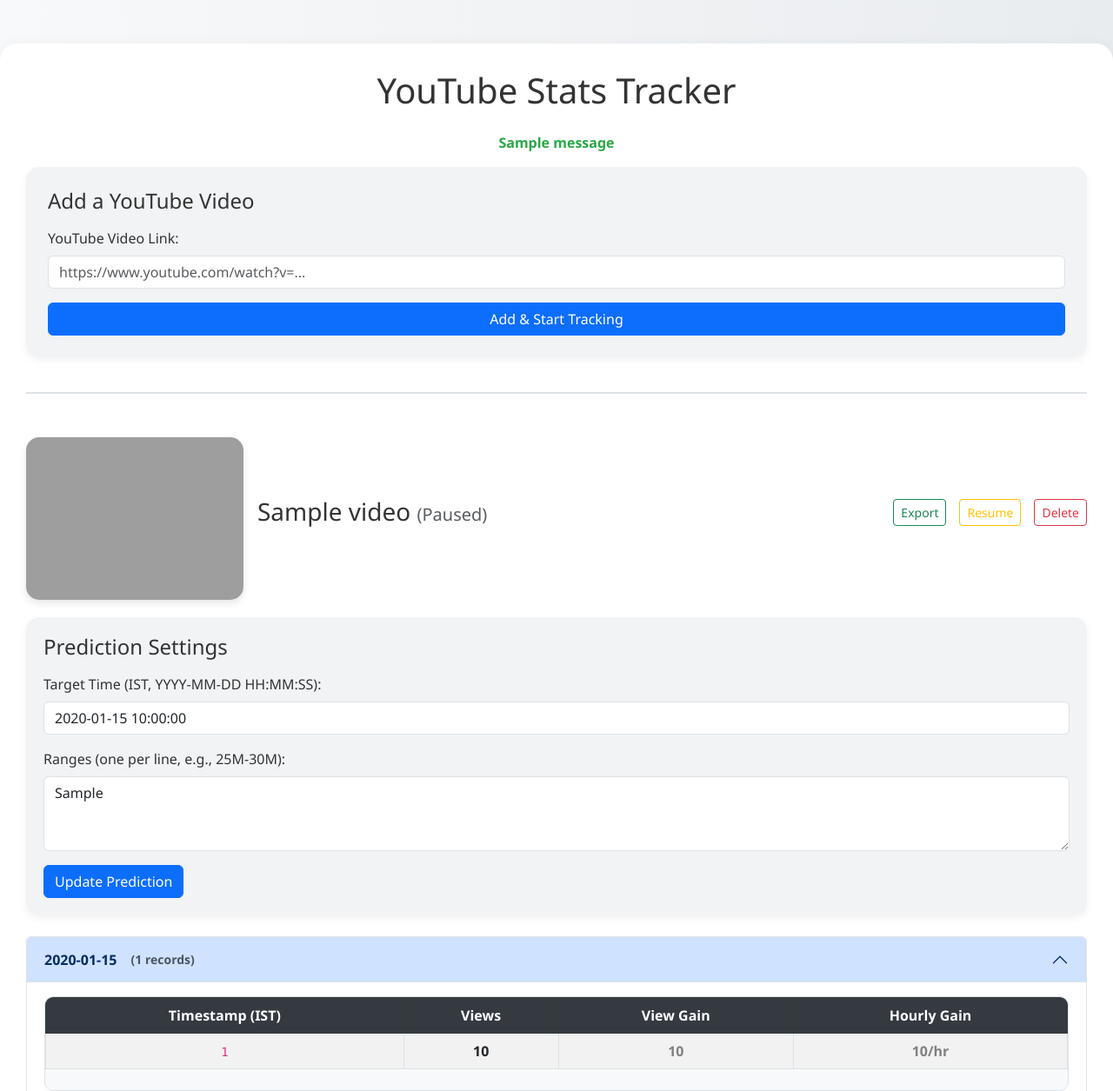
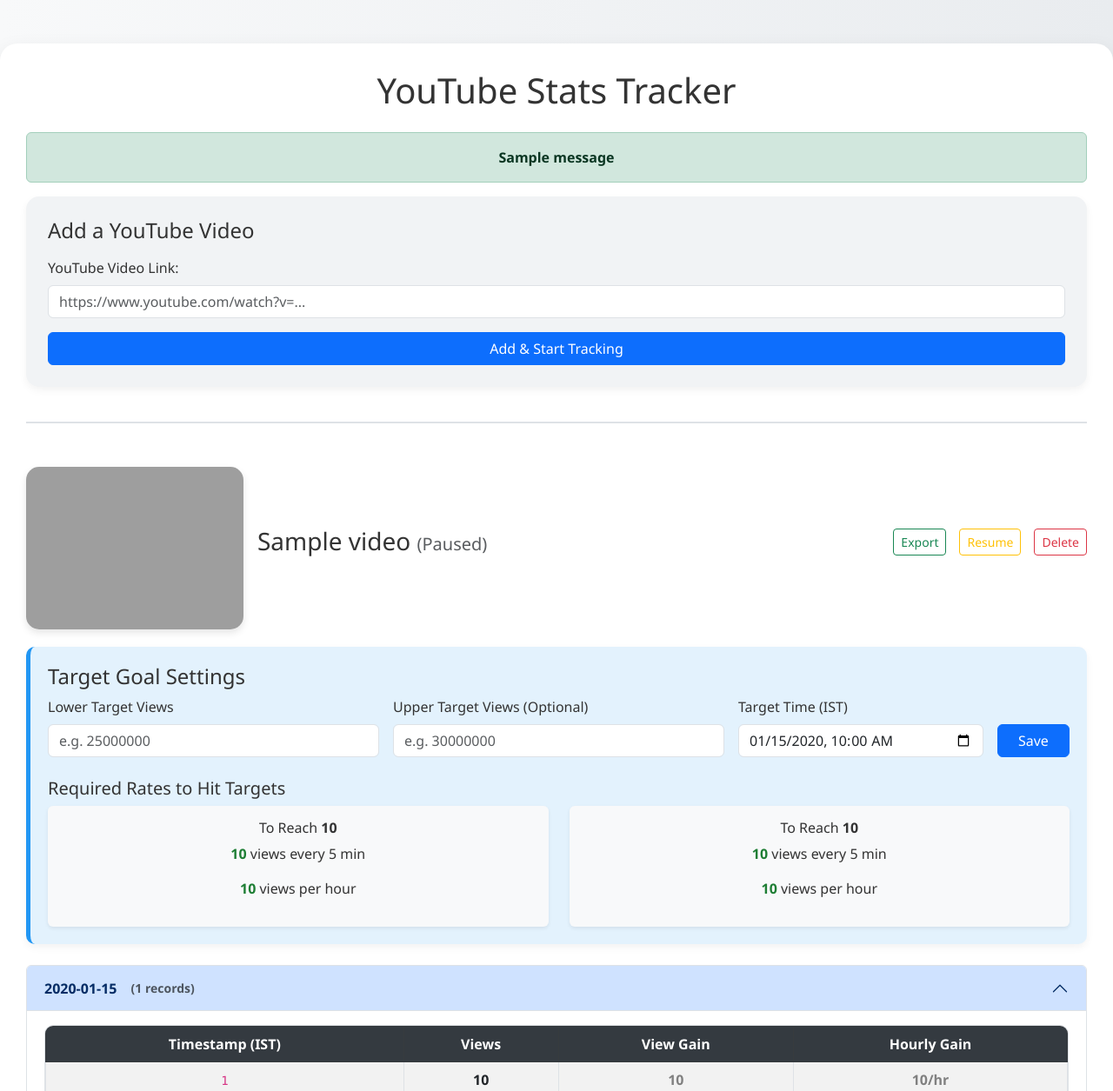
Before and after one commit to Pranav280204/view_tracker, a Flask app: template templates/index.html in a window 1280 px wide. Shown: the top 1255 px of the page at 87% size. Run offline with Flask 3, Linux system fonts and the light colour scheme; the template is opened without the code that fills it: most values are stand-ins (such as "Sample title", 1, 10 or a date in 2020); one stand-in notice (Sample message) is shown; some libraries are stand-ins or nearby versions; grey boxes are pictures that could not be loaded.

Commit message:
Update index.html

```diff
--- a/templates/index.html
+++ b/templates/index.html
@@ -32,14 +32,8 @@
             border-radius: 10px;
             background-color: #f8f9fa;
         }
-        .error-message {
-            color: #dc3545;
-            font-weight: bold;
-        }
-        .success-message {
-            color: #28a745;
-            font-weight: bold;
-        }
+        .error-message { color: #dc3545; font-weight: bold; }
+        .success-message { color: #28a745; font-weight: bold; }
         .form-section {
             background-color: #f1f3f5;
             border-radius: 15px;
@@ -47,18 +41,15 @@
             margin-bottom: 40px;
             box-shadow: 0 4px 10px rgba(0,0,0,0.05);
         }
-        .prediction-section {
-            background-color: #f1f3f5;
-            border-radius: 15px;
+        .target-section {
+            background-color: #e3f2fd;
+            border-left: 5px solid #2196f3;
+            border-radius: 10px;
             padding: 20px;
-            margin-top: 20px;
-            margin-bottom: 20px;
+            margin: 20px 0;
             box-shadow: 0 4px 10px rgba(0,0,0,0.05);
         }
-        .video-actions {
-            display: flex;
-            gap: 15px;
-        }
+        .video-actions { display: flex; gap: 15px; }
         .video-thumbnail {
             border-radius: 15px;
             margin-top: 15px;
@@ -66,9 +57,7 @@
             box-shadow: 0 4px 8px rgba(0,0,0,0.1);
             transition: transform 0.3s ease;
         }
-        .video-thumbnail:hover {
-            transform: scale(1.05);
-        }
+        .video-thumbnail:hover { transform: scale(1.05); }
         .accordion-button {
             font-weight: bold;
             background-color: #e9ecef;
@@ -94,27 +83,26 @@
             height: 320px;
             width: 100%;
         }
+        .rate-positive { color: #1e7e34; font-weight: bold; }
+        .rate-zero { color: #6c757d; }
+        .rate-negative { color: #dc3545; font-weight: bold; }
         @media (max-width: 768px) {
-            .container {
-                padding: 15px;
-            }
-            .video-actions {
-                flex-direction: column;
-                gap: 10px;
-            }
-            .video-thumbnail {
-                max-width: 100%;
-            }
+            .container { padding: 15px; }
+            .video-actions { flex-direction: column; gap: 10px; }
+            .video-thumbnail { max-width: 100%; }
         }
     </style>
 </head>
 <body>
     <div class="container">
         <h1 class="text-center mb-4">YouTube Stats Tracker</h1>
+
         {% with messages = get_flashed_messages(with_categories=true) %}
         {% if messages %}
             {% for category, message in messages %}
-                <p class="{{ 'error-message' if category == 'error' else 'success-message' }} text-center fw-bold">{{ message }}</p>
+                <div class="alert alert-{{ 'danger' if category == 'error' else 'success' }} text-center" role="alert">
+                    <strong>{{ message }}</strong>
+                </div>
             {% endfor %}
         {% endif %}
         {% endwith %}
@@ -137,74 +125,119 @@
             <div class="d-flex justify-content-between align-items-center flex-wrap">
                 <div class="d-flex align-items-center">
                     <img src="https://img.youtube.com/vi/{{ video.video_id }}/0.jpg" class="video-thumbnail me-3" alt="Thumbnail">
-                    <h3 class="mb-0">{{ video.name }} {% if not video.is_tracking %}<span class="text-muted fs-5">(Paused)</span>{% endif %}</h3>
+                    <h3 class="mb-0">
+                        {{ video.name }}
+                        {% if not video.is_tracking %}<span class="text-muted fs-5">(Paused)</span>{% endif %}
+                    </h3>
                 </div>
                 <div class="video-actions mt-3 mt-md-0">
                     <a href="/export/{{ video.video_id }}" class="btn btn-outline-success btn-sm">Export</a>
                     <a href="/stop_tracking/{{ video.video_id }}" class="btn btn-outline-warning btn-sm">
                         {% if video.is_tracking %}Pause{% else %}Resume{% endif %}
                     </a>
-                    <a href="/remove_video/{{ video.video_id }}" class="btn btn-outline-danger btn-sm" onclick="return confirm('Delete this video and all data?')">Delete</a>
+                    <a href="/remove_video/{{ video.video_id }}" class="btn btn-outline-danger btn-sm"
+                       onclick="return confirm('Delete this video and all its data permanently?')">Delete</a>
                 </div>
             </div>
 
-            <!-- Prediction Settings -->
-            <div class="prediction-section">
-                <h4 class="mb-3">Prediction Settings</h4>
-                <form method="POST" action="/set_prediction/{{ video.video_id }}">
-                    <div class="mb-3">
-                        <label for="target_time_{{ video.video_id }}" class="form-label">Target Time (IST, YYYY-MM-DD HH:MM:SS):</label>
-                        <input type="text" class="form-control" id="target_time_{{ video.video_id }}" name="target_time" value="{{ video.target_time_str }}" placeholder="2025-11-10 00:00:00">
+            <!-- Target Settings & Prediction -->
+            {% if video.target_data %}
+            <div class="target-section">
+                <h4>Target Goal Settings</h4>
+                <form method="POST" action="{{ url_for('set_targets', video_id=video.video_id) }}">
+                    <div class="row g-3">
+                        <div class="col-md-4">
+                            <label class="form-label">Lower Target Views</label>
+                            <input type="number" name="lower_target" class="form-control"
+                                   value="{{ video.target_data.lower }}" placeholder="e.g. 25000000" min="0">
+                        </div>
+                        <div class="col-md-4">
+                            <label class="form-label">Upper Target Views (Optional)</label>
+                            <input type="number" name="upper_target" class="form-control"
+                                   value="{{ video.target_data.upper if video.target_data.upper is not none else '' }}"
+                                   placeholder="e.g. 30000000" min="0">
+                        </div>
+                        <div class="col-md-3">
+                            <label class="form-label">Target Time (IST)</label>
+                            <input type="datetime-local" name="target_time" class="form-control"
+                                   value="{{ video.target_data.target_time }}" required>
+                        </div>
+                        <div class="col-md-1 d-flex align-items-end">
+                            <button type="submit" class="btn btn-primary w-100">Save</button>
+                        </div>
                     </div>
-                    <div class="mb-3">
-                        <label for="ranges_{{ video.video_id }}" class="form-label">Ranges (one per line, e.g., 25M-30M):</label>
-                        <textarea class="form-control" id="ranges_{{ video.video_id }}" name="ranges" rows="3">{{ video.ranges_str }}</textarea>
+                </form>
+
+                <!-- Required Rates Display -->
+                <div class="mt-4">
+                    <h5>Required Rates to Hit Targets</h5>
+                    {% if video.target_data.req_5min_lower == "Time passed" %}
+                        <p class="text-danger fw-bold">Target time has already passed!</p>
+                    {% elif video.target_data.req_5min_lower == "Immediate" %}
+                        <p class="text-success fw-bold">You've already hit or passed the target!</p>
+                    {% else %}
+                        <div class="row text-center">
+                            <div class="col-md-6">
+                                <div class="p-3 bg-light rounded shadow-sm">
+                                    <h6>To Reach <strong>{{ "{:,}".format(video.target_data.lower) }}</strong></h6>
+                                    <p><strong class="rate-positive">{{ "{:,}".format(video.target_data.req_5min_lower) }}</strong> views every 5 min</p>
+                                    <p><strong class="rate-positive">{{ "{:,}".format(video.target_data.req_hourly_lower) }}</strong> views per hour</p>
+                                </div>
+                            </div>
+                            {% if video.target_data.upper %}
+                            <div class="col-md-6">
+                                <div class="p-3 bg-light rounded shadow-sm">
+                                    <h6>To Reach <strong>{{ "{:,}".format(video.target_data.upper) }}</strong></h6>
+                                    <p><strong class="rate-positive">{{ "{:,}".format(video.target_data.req_5min_upper) }}</strong> views every 5 min</p>
+                                    <p><strong class="rate-positive">{{ "{:,}".format(video.target_data.req_hourly_upper) }}</strong> views per hour</p>
+                                </div>
+                            </div>
+                            {% endif %}
+                        </div>
+                    {% endif %}
+                </div>
+            </div>
+            {% else %}
+            <!-- Show form to set first target -->
+            <div class="target-section">
+                <h4>Set Your First Target</h4>
+                <form method="POST" action="{{ url_for('set_targets', video_id=video.video_id) }}">
+                    <div class="row g-3">
+                        <div class="col-md-4">
+                            <label class="form-label">Lower Target Views</label>
+                            <input type="number" name="lower_target" class="form-control" placeholder="25,000,000" required>
+                        </div>
+                        <div class="col-md-4">
+                            <label class="form-label">Upper Target (Optional)</label>
+                            <input type="number" name="upper_target" class="form-control" placeholder="30,000,000">
+                        </div>
+                        <div class="col-md-3">
+                            <label class="form-label">Target Time (IST)</label>
+                            <input type="datetime-local" name="target_time" class="form-control" required>
+                        </div>
+                        <div class="col-md-1 d-flex align-items-end">
+                            <button type="submit" class="btn btn-success w-100">Set Goal</button>
+                        </div>
                     </div>
-                    <button type="submit" class="btn btn-primary">Update Prediction</button>
                 </form>
-                {% if 'predictions' in video %}
-                    {% if 'rates' in video.predictions %}
-                        <h5 class="mt-4">Required Rates to Reach Targets by {{ video.predictions.target_time }}</h5>
-                        <table class="table table-striped table-hover table-bordered">
-                            <thead class="table-dark">
-                                <tr>
-                                    <th>Range</th>
-                                    <th>Lower 5min Req</th>
-                                    <th>Lower Hourly Req</th>
-                                    <th>Upper 5min Req</th>
-                                    <th>Upper Hourly Req</th>
-                                </tr>
-                            </thead>
-                            <tbody>
-                                {% for rate in video.predictions.rates %}
-                                <tr>
-                                    <td>{{ rate.range }}</td>
-                                    <td>{{ "{:,}".format(rate.lower_5min) }}</td>
-                                    <td>{{ "{:,}".format(rate.lower_hour) }}</td>
-                                    <td>{{ "{:,}".format(rate.upper_5min) }}</td>
-                                    <td>{{ "{:,}".format(rate.upper_hour) }}</td>
-                                </tr>
-                                {% endfor %}
-                            </tbody>
-                        </table>
-                    {% elif 'message' in video.predictions %}
-                        <p class="mt-3 text-muted">{{ video.predictions.message }}</p>
-                    {% endif %}
-                {% endif %}
             </div>
+            {% endif %}
 
             <!-- Daily Data Accordion -->
             <div class="accordion mt-4" id="accordion_{{ video.video_id }}">
                 {% for date, data in video.daily_data.items() %}
                 <div class="accordion-item">
                     <h2 class="accordion-header">
-                        <button class="accordion-button {% if not loop.first %}collapsed{% endif %}" type="button" data-bs-toggle="collapse" data-bs-target="#collapse_{{ video.video_id }}_{{ loop.index }}">
+                        <button class="accordion-button {% if not loop.first %}collapsed{% endif %}"
+                                type="button" data-bs-toggle="collapse"
+                                data-bs-target="#collapse_{{ video.video_id }}_{{ loop.index }}">
                             {{ date }} <span class="ms-3 text-muted small">({{ data|length }} records)</span>
                         </button>
                     </h2>
-                    <div id="collapse_{{ video.video_id }}_{{ loop.index }}" class="accordion-collapse collapse {% if loop.first %}show{% endif %}" data-bs-parent="#accordion_{{ video.video_id }}">
+                    <div id="collapse_{{ video.video_id }}_{{ loop.index }}"
+                         class="accordion-collapse collapse {% if loop.first %}show{% endif %}"
+                         data-bs-parent="#accordion_{{ video.video_id }}">
                         <div class="accordion-body">
-                            <!-- 4 COLUMNS ONLY -->
                             <div class="table-responsive">
                                 <table class="table table-striped table-hover table-bordered mb-4">
                                     <thead class="table-dark">
@@ -231,7 +264,7 @@
                                     </tbody>
                                 </table>
                             </div>
-                            <!-- Chart -->
+
                             {% if data %}
                             <div class="chart-container">
                                 <canvas id="chart_{{ video.video_id }}_{{ loop.index }}"></canvas>
@@ -240,7 +273,7 @@
                                 new Chart(document.getElementById('chart_{{ video.video_id }}_{{ loop.index }}'), {
                                     type: 'line',
                                     data: {
-                                        labels: [{% for item in data[::-1] %}"{{ item[0] }}", {% endfor %}],
+                                        labels: [{% for item in data[::-1] %}"{{ item[0].split(' ')[1] }}", {% endfor %}],
                                         datasets: [
                                             {
                                                 label: 'Total Views',
@@ -252,19 +285,10 @@
                                                 yAxisID: 'y'
                                             },
                                             {
-                                                label: 'View Gain',
+                                                label: '5-min Gain',
                                                 data: [{% for item in data[::-1] %}{{ item[2] }}, {% endfor %}],
                                                 borderColor: '#28a745',
                                                 backgroundColor: 'rgba(40, 167, 69, 0.2)',
-                                                fill: true,
-                                                tension: 0.4,
-                                                yAxisID: 'y1'
-                                            },
-                                            {
-                                                label: 'Hourly Gain',
-                                                data: [{% for item in data[::-1] %}{{ item[3] }}, {% endfor %}],
-                                                borderColor: '#fd7e14',
-                                                backgroundColor: 'rgba(253, 126, 20, 0.2)',
                                                 fill: true,
                                                 tension: 0.4,
                                                 yAxisID: 'y1'
@@ -279,9 +303,9 @@
                                             title: { display: true, text: '{{ video.name }} - {{ date }}' }
                                         },
                                         scales: {
-                                            x: { title: { display: true, text: 'Time (IST)' } },
+                                            x: { title: { display: true, text: 'Time' } },
                                             y: { position: 'left', title: { display: true, text: 'Total Views' } },
-                                            y1: { position: 'right', title: { display: true, text: 'Gains' }, grid: { drawOnChartArea: false } }
+                                            y1: { position: 'right', title: { display: true, text: 'Gain' }, grid: { drawOnChartArea: false } }
                                         }
                                     }
                                 });
@@ -295,6 +319,7 @@
         </div>
         {% endfor %}
     </div>
+
     <script src="https://cdn.jsdelivr.net/npm/bootstrap@5.3.0/dist/js/bootstrap.bundle.min.js"></script>
 </body>
 </html>
```
